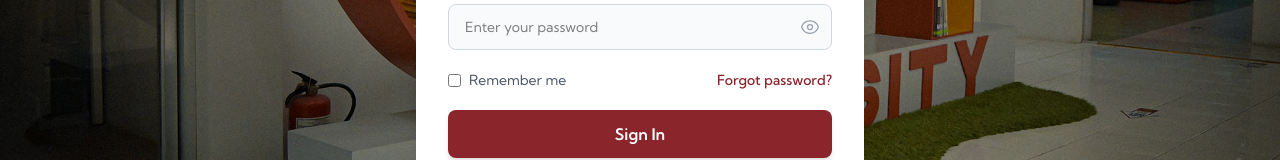
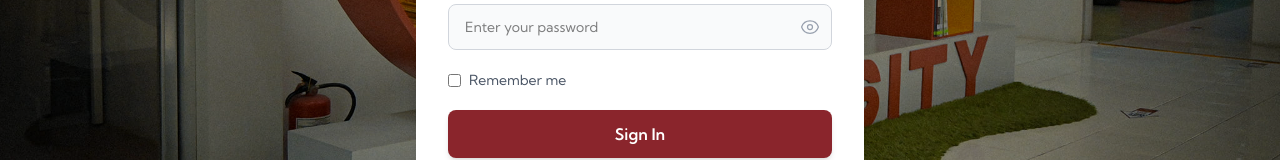
Before and after one commit to LikeYasay/CampusConnect, a Next.js app: page /login in a window 1280 px wide. Shown: the part 520-680 px from the top of the page. Built offline with nearby package versions, Linux system fonts and the light colour scheme; no server answers.

Commit message:
fix(auth): prevent multiple login submissions

```diff
--- a/components/auth/login-form.tsx
+++ b/components/auth/login-form.tsx
@@ -89,9 +89,9 @@ export function LoginForm() {
           <input type="checkbox" className="rounded border-gray-300" />
           <span className="text-gray-600">Remember me</span>
         </label>
-        <Link href="#" className="text-[#8a252c] font-medium hover:underline">
+        {/* <Link href="#" className="text-[#8a252c] font-medium hover:underline">
           Forgot password?
-        </Link>
+        </Link> */}
       </div>
 
       <SubmitButton loading={loading} text="Sign In" />
```
